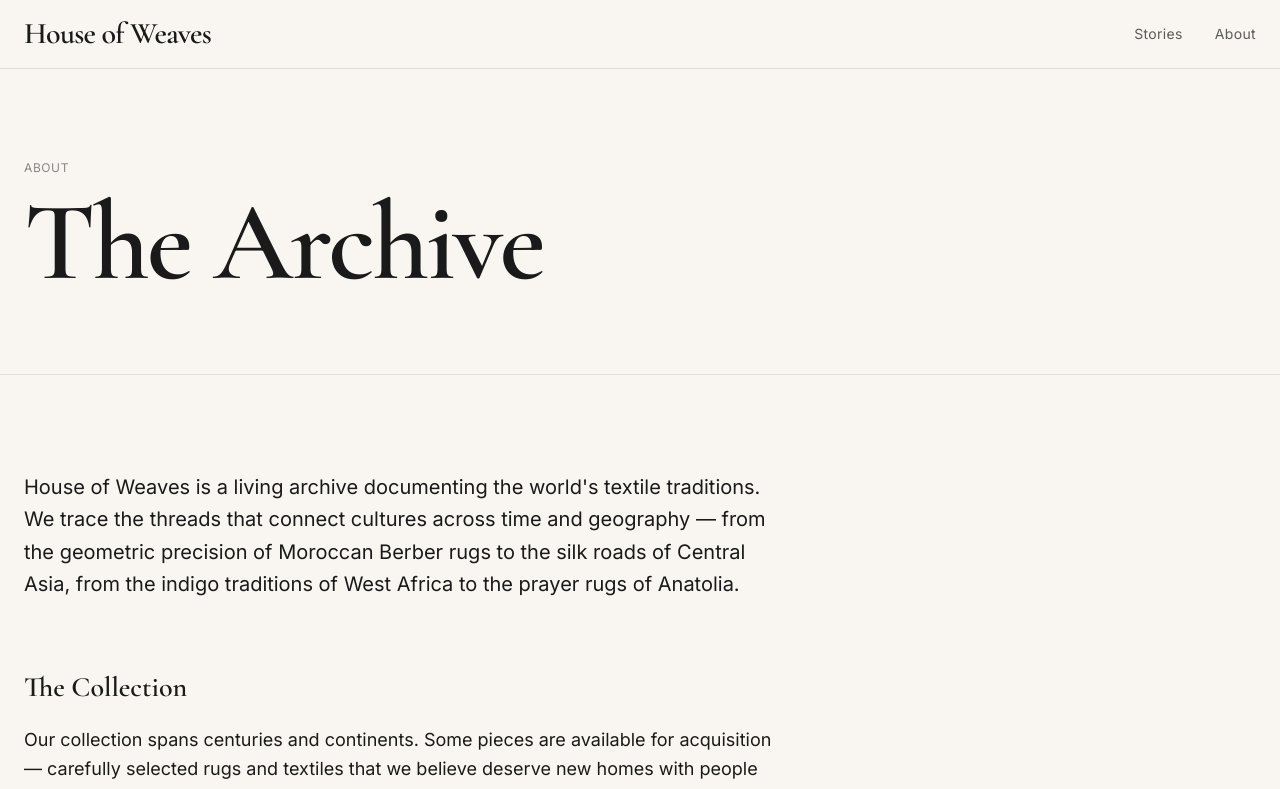
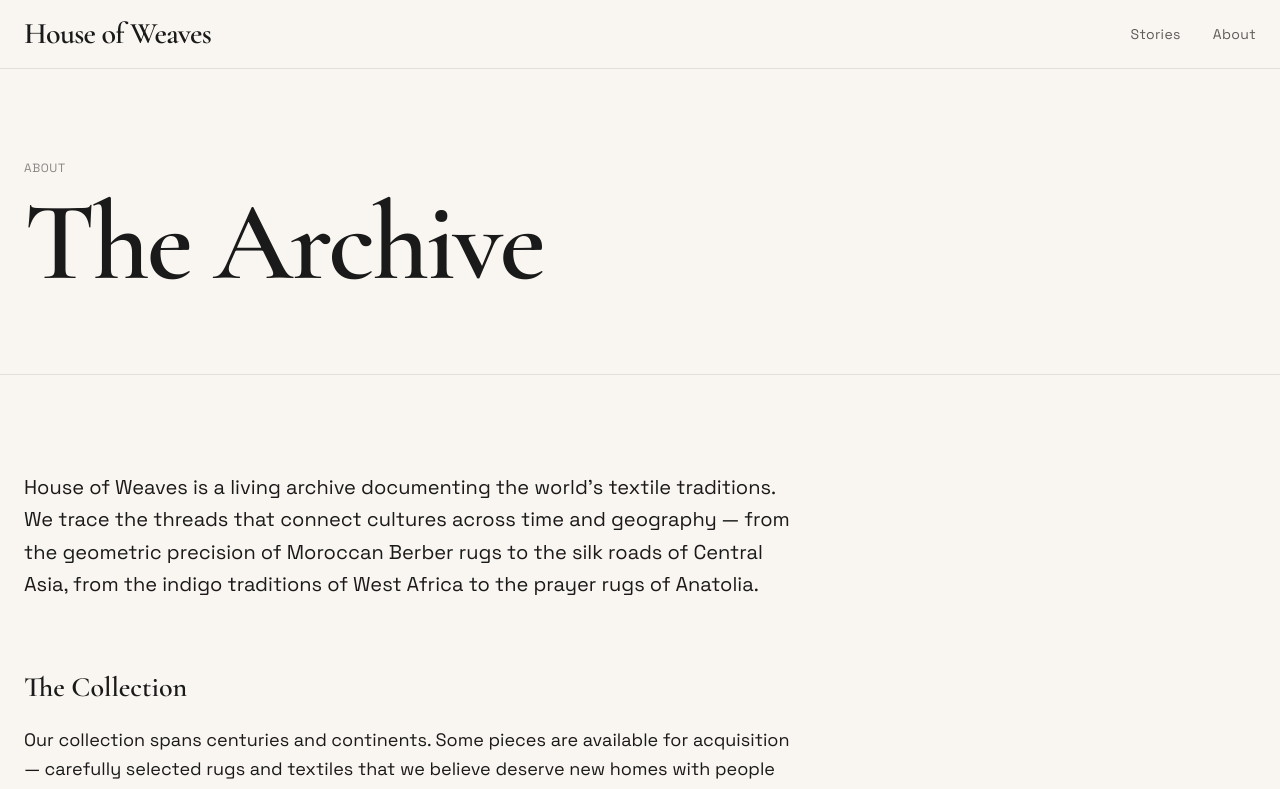
Before and after one commit to indigoandlavender/house-of-weaves-2, a Next.js app: page /about in a window 1280 px wide. Shown: the top 789 px of the page. Built offline with nearby package versions, Linux system fonts and the light colour scheme; no server answers.

Commit message:
Add files via upload

```diff
--- a/app/layout.tsx
+++ b/app/layout.tsx
@@ -1,5 +1,5 @@
 import type { Metadata } from 'next'
-import { Cormorant_Garamond, Inter } from 'next/font/google'
+import { Cormorant_Garamond, Space_Grotesk } from 'next/font/google'
 import Script from 'next/script'
 import Header from '@/components/Header'
 import Footer from '@/components/Footer'
@@ -12,8 +12,9 @@ const cormorant = Cormorant_Garamond({
   display: 'swap',
 })
 
-const inter = Inter({
+const spaceGrotesk = Space_Grotesk({
   subsets: ['latin'],
+  weight: ['300', '400', '500', '600', '700'],
   variable: '--font-body',
   display: 'swap',
 })
@@ -80,7 +81,7 @@ export default function RootLayout({
   children: React.ReactNode
 }) {
   return (
-    <html lang="en" className={`${cormorant.variable} ${inter.variable}`}>
+    <html lang="en" className={`${cormorant.variable} ${spaceGrotesk.variable}`}>
       <head>
         <Script
           src="https://www.googletagmanager.com/gtag/js?id=G-P1CGE62ZD4"
--- a/app/story/[slug]/page.tsx
+++ b/app/story/[slug]/page.tsx
@@ -196,6 +196,15 @@ export default async function StoryPage({ params }: PageProps) {
           {story.readTime && <span>{story.readTime}</span>}
         </div>
 
+        {/* Source Type Badge */}
+        {story.sourceType && (
+          <div className="mb-6">
+            <span className="inline-block text-xs uppercase tracking-widest text-foreground/40 border border-foreground/20 px-3 py-1">
+              {story.sourceType}
+            </span>
+          </div>
+        )}
+
         {/* Title */}
         <h1 className="font-display text-3xl md:text-4xl lg:text-5xl text-foreground mb-4 leading-tight">
           {story.title}
```
